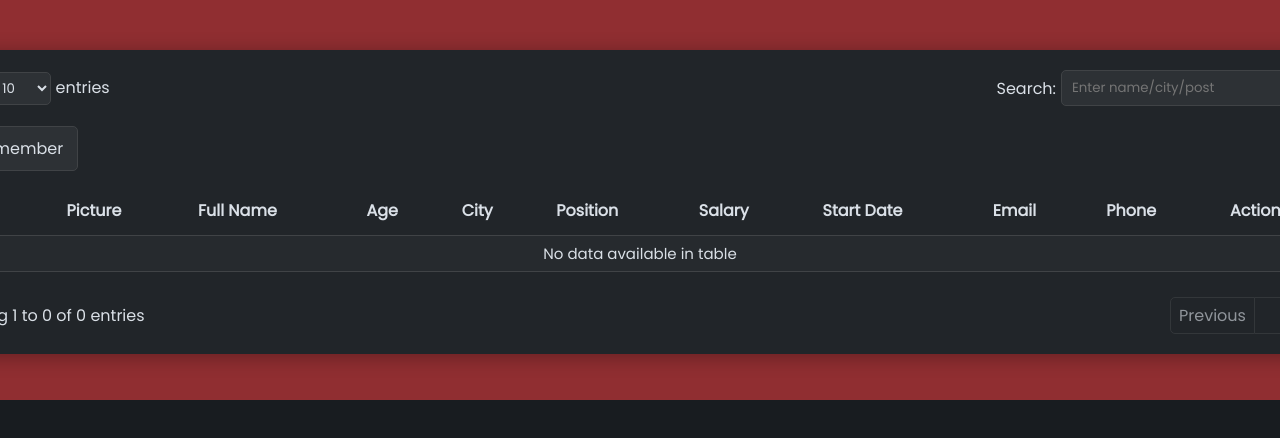
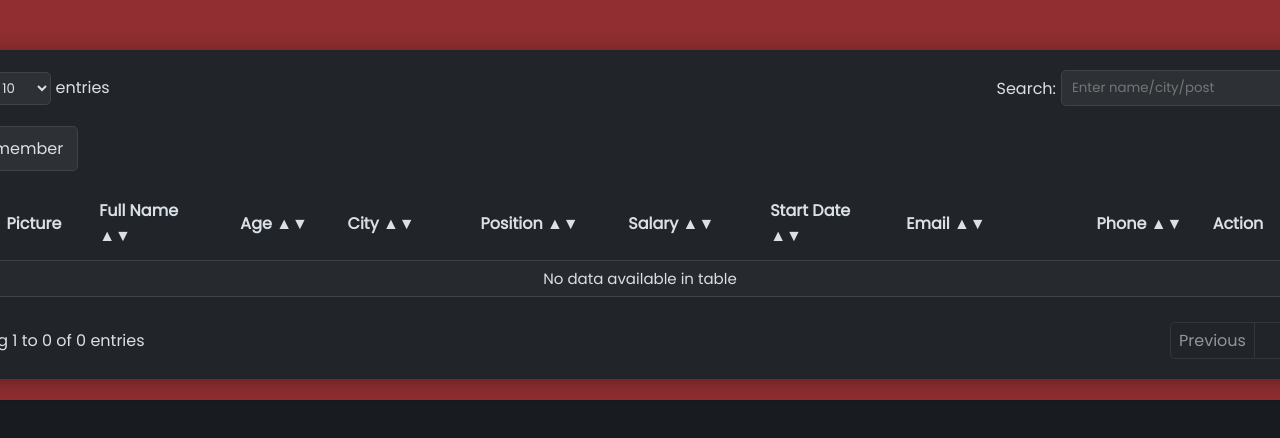
Before and after one commit to tanducho234/ojt-gw-01-pj2, a plain HTML site: page index.html in a window 1280 px wide. Shown: the top 438 px of the page. Drawn offline with Linux system fonts and the light colour scheme; no server answers.

Commit message:
Update default order list by createAt/updateAt date.

```diff
--- a/app.js
+++ b/app.js
@@ -37,6 +37,8 @@ const fetchDataFromAPI = async () => {
       "https://67175f68b910c6a6e027c4a7.mockapi.io/api/v1/users"
     );
     originalData = await response.json();
+    // Sort the data by createdAt in descending order
+    originalData.sort((a, b) => new Date(b.createdAt) - new Date(a.createdAt));
     getData = [...originalData];
     displayIndexBtn();
     highlightIndexBtn();
@@ -344,6 +346,7 @@ form.addEventListener("submit", async (e) => {
     sDateVal: sDate.value,
     emailVal: email.value,
     phoneVal: phone.value,
+    createdAt: new Date().toISOString()
   };
 
   try {
@@ -488,7 +491,7 @@ filterData.addEventListener("input", () => {
     // Update the current data with filtered data
     getData = filteredData;
   } else {
-    getData = JSON.parse(localStorage.getItem("userProfile")) || [];
+    getData = originalData
   }
 
   currentIndex = 1;
@@ -516,9 +519,7 @@ function updateSortIcons(column) {
 
 function sortTable(column) {
   // Sort logic
-  if (column === 'index') {
-    getData.sort((a, b) => (sortDirection ? a.id - b.id : b.id - a.id));
-  } else if (column === 'fullName') {
+if (column === 'fullName') {
     getData.sort((a, b) => {
       const fullNameA = (a.fName + " " + a.lName).toLowerCase();
       const fullNameB = (b.fName + " " + b.lName).toLowerCase();
--- a/index.html
+++ b/index.html
@@ -48,17 +48,16 @@
 
             <thead>
                 <tr class="heading">
-                    <!-- <th onclick="sortTable('index')">SL No</th> -->
                     <th>SL No</th>
                     <th>Picture</th>
-                    <th onclick="sortTable('fullName')">Full Name <span id="fullNameIcon"></span></th>
-                    <th onclick="sortTable('age')">Age <span id="ageIcon"></span></th>
-                    <th onclick="sortTable('city')">City <span id="cityIcon"></span></th>
-                    <th onclick="sortTable('position')">Position <span id="positionIcon"></span></th>
-                    <th onclick="sortTable('salary')">Salary <span id="salaryIcon"></span></th>
-                    <th onclick="sortTable('sDate')">Start Date <span id="sDateIcon"></span></th>
-                    <th onclick="sortTable('email')">Email <span id="emailIcon"></span></th>
-                    <th onclick="sortTable('phone')">Phone <span id="phoneIcon"></span></th>
+                    <th onclick="sortTable('fullName')">Full Name <span id="fullNameIcon">▲▼</span></th>
+                    <th onclick="sortTable('age')">Age <span id="ageIcon">▲▼</span></th>
+                    <th onclick="sortTable('city')">City <span id="cityIcon">▲▼</span></th>
+                    <th onclick="sortTable('position')">Position <span id="positionIcon">▲▼</span></th>
+                    <th onclick="sortTable('salary')">Salary <span id="salaryIcon">▲▼</span></th>
+                    <th onclick="sortTable('sDate')">Start Date <span id="sDateIcon">▲▼</span></th>
+                    <th onclick="sortTable('email')">Email <span id="emailIcon">▲▼</span></th>
+                    <th onclick="sortTable('phone')">Phone <span id="phoneIcon">▲▼</span></th>
                     <th>Action</th>
                   </tr>
             </thead>
--- a/style.css
+++ b/style.css
@@ -122,7 +122,7 @@ table .heading th:hover{
 table tr th, table tr td{
     padding:3px 15px;
     color: var(--dark8);
-    vertical-align: middle;
+    vertical-align: middle
 }
 
 table tr th{
@@ -173,6 +173,19 @@ table td button{
     outline: none;
     border: 1px solid var(--dark7);
 }
+th:nth-child(1) { width: 50px; }
+th:nth-child(2) { width: 100px; }
+th:nth-child(3) { width: 200px; }
+th:nth-child(4) { width: 150px; }   /* Age */
+th:nth-child(5) { width: 200px; }  /* City */
+th:nth-child(6) { width: 200px; }  /* Position */
+th:nth-child(7) { width: 200px; }  /* Salary */
+th:nth-child(8) { width: 200px; }  /* Start Date */
+th:nth-child(9) { width: 300px; }  /* Email */
+th:nth-child(10) { width: 150px; } /* Phone */
+th:nth-child(11) { width: 200px; } /* Action */
+
+
 
 .container footer{
     margin-top: 25px;
```
